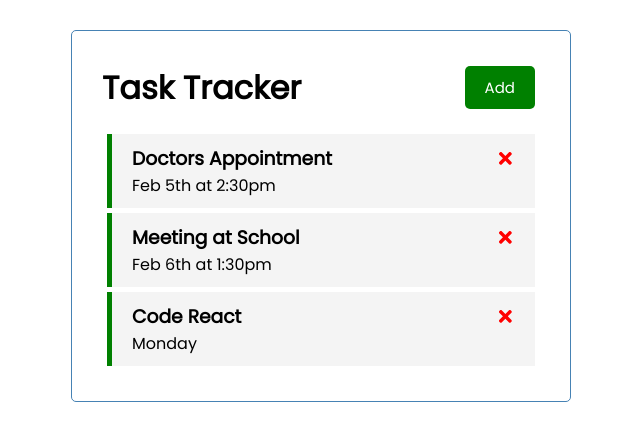
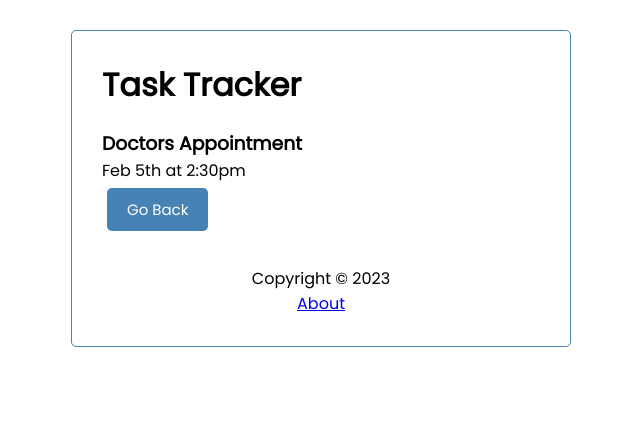
Before and after one commit to absolutelynoot/react-playground, a React (Create React App) app: page /task/1 in a window 1280 px wide. Shown: the top 440 px of the page, without its empty margins (319-959 px from the left). Built offline with nearby package versions, Linux system fonts and the light colour scheme; data requests are answered from the project's data file.

Commit message:
added navigation component

```diff
--- a/package.json
+++ b/package.json
@@ -10,6 +10,7 @@
     "react": "^18.2.0",
     "react-dom": "^18.2.0",
     "react-icons": "^4.7.1",
+    "react-router-dom": "^6.8.0",
     "react-scripts": "5.0.1",
     "web-vitals": "^2.1.4"
   },
--- a/src/App.js
+++ b/src/App.js
@@ -1,8 +1,13 @@
 import React from 'react'
 import Header from './components/Header'
-import Tasks from './components/Tasks';
+import Footer from './components/Footer'
+import About from './components/About'
+import Tasks from './components/Tasks'
 import { useState, useEffect } from 'react'
-import AddTask from './components/AddTask';
+import { BrowserRouter as Router, Route, Routes} from 'react-router-dom';
+import AddTask from './components/AddTask'
+import TaskDetails from './components/TaskDetails'
+
 
 function App() {
   const [showAddTask, setShowAddTask] = useState(false)
@@ -85,15 +90,25 @@
   }
 
   return (
+    <Router>
       <div className="container">
         <Header onAdd={()=> setShowAddTask(!showAddTask)} showAdd={showAddTask}/>
+        <Routes>
+          <Route path='/' element={
+            <>
             {showAddTask && <AddTask onAdd={addTask}/>}
             {tasks.length > 0 ? (
-        <Tasks tasks={tasks} onDelete={deleteTask} onToggle={toggleReminder}/>
-      ) : (
-        'No Tasks To Show'
+              <Tasks tasks={tasks} onDelete={deleteTask} onToggle={toggleReminder}/>) : ('No Tasks To Show'
             )}
+            </>
+          }
+          />
+          <Route path='/about' element={<About/>}/>
+          <Route path='/task/:id' element={<TaskDetails/>}/>
+        </Routes>
+        <Footer/>
       </div>
+    </Router>
   );
 }
 
--- /dev/null
+++ b/src/components/About.js
@@ -0,0 +1,10 @@
+const About = () => {
+  return (
+    <div>
+        <h4>Version 1.0.0</h4>
+        <a href="/">Go Back</a>
+    </div>
+  )
+}
+
+export default About
--- /dev/null
+++ b/src/components/Footer.js
@@ -0,0 +1,10 @@
+const Footer = () => {
+  return (
+    <footer>
+        <p>Copyright &copy; 2023</p>
+        <a href='/about'>About</a>
+    </footer>
+  )
+}
+
+export default Footer
--- a/src/components/Header.js
+++ b/src/components/Header.js
@@ -1,14 +1,17 @@
 import PropTypes from "prop-types";
 import Button from "./Button";
+import { useLocation } from 'react-router-dom'
 
 const Header = ({ title, onAdd, showAdd }) => {
+  const location = useLocation();
+
   return (
     <header className="header">
       <h1>{title}</h1>
-      <Button
+      {location.pathname === '/' && <Button
         color={showAdd ? "red" : "green"}
         text={showAdd ? "Close" : "Add"}
-        onClick={onAdd} />
+        onClick={onAdd} />}
     </header>
   );
 };
--- a/src/components/Task.js
+++ b/src/components/Task.js
@@ -1,4 +1,5 @@
 import { FaTimes } from 'react-icons/fa'
+import { Link } from 'react-router-dom'
 
 const Task = ({ task, onDelete, onToggle }) => {
   return (
@@ -14,6 +15,7 @@
             />
         </h3>
         <p>{task.day}</p>
+        <p><Link to={`/task/${task.id}`}>View Details</Link></p>
     </div>
   )
 }
--- /dev/null
+++ b/src/components/TaskDetails.js
@@ -0,0 +1,43 @@
+import { useState, useEffect } from 'react'
+import { useParams, Navigate, useNavigate } from 'react-router-dom'
+import Button from './Button'
+
+const TaskDetails = () => {
+
+    const [loading, setLoading] = useState(true)
+    const [task, setTask] = useState({})
+    const [error, setError] = useState(null)
+
+    const params = useParams()
+    const navigate = useNavigate()
+
+    useEffect(()=> {
+        const fetchTask = async () => {
+            const res = await fetch(`http://localhost:5000/tasks/${params.id}`)
+            const data = await res.json()
+
+            // Handling page not found
+            if(res.status == 404){
+                navigate('/')
+            }
+
+            setTask(data)
+            setLoading(false)
+
+        }
+
+        fetchTask()
+    })
+
+
+
+    return loading ? (<h3>Loading...</h3>) : (
+        <div>
+            <h3>{task.text}</h3>
+            <p>{task.day}</p>
+            <Button onClick={()=>{navigate(-1)}} text='Go Back'/>
+        </div>
+    )
+}
+
+export default TaskDetails
```
Also changed, not shown: 1 other file (tests, documents, lock files or other folders). Lines whose indentation alone changed are shown as unchanged.
